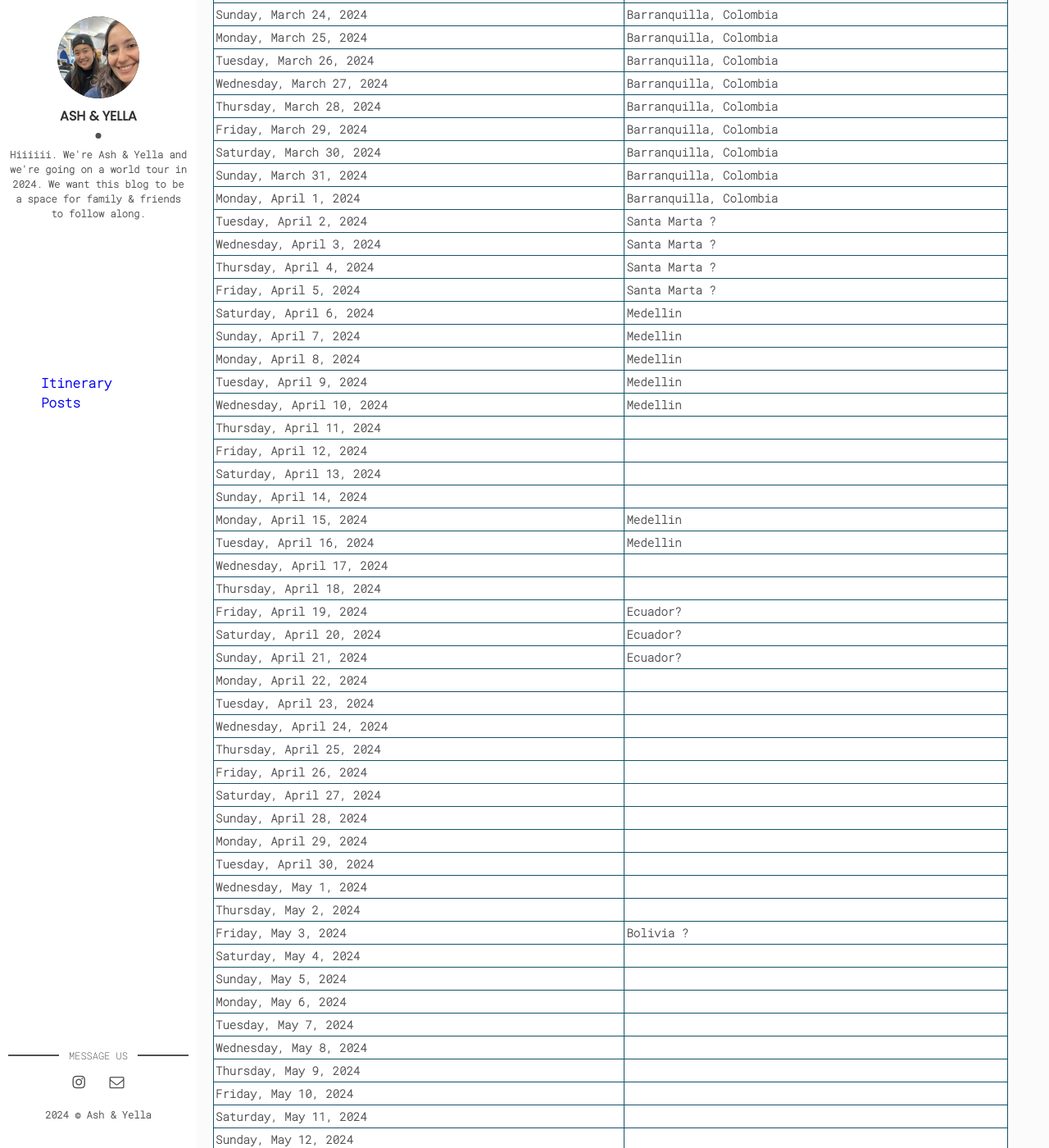
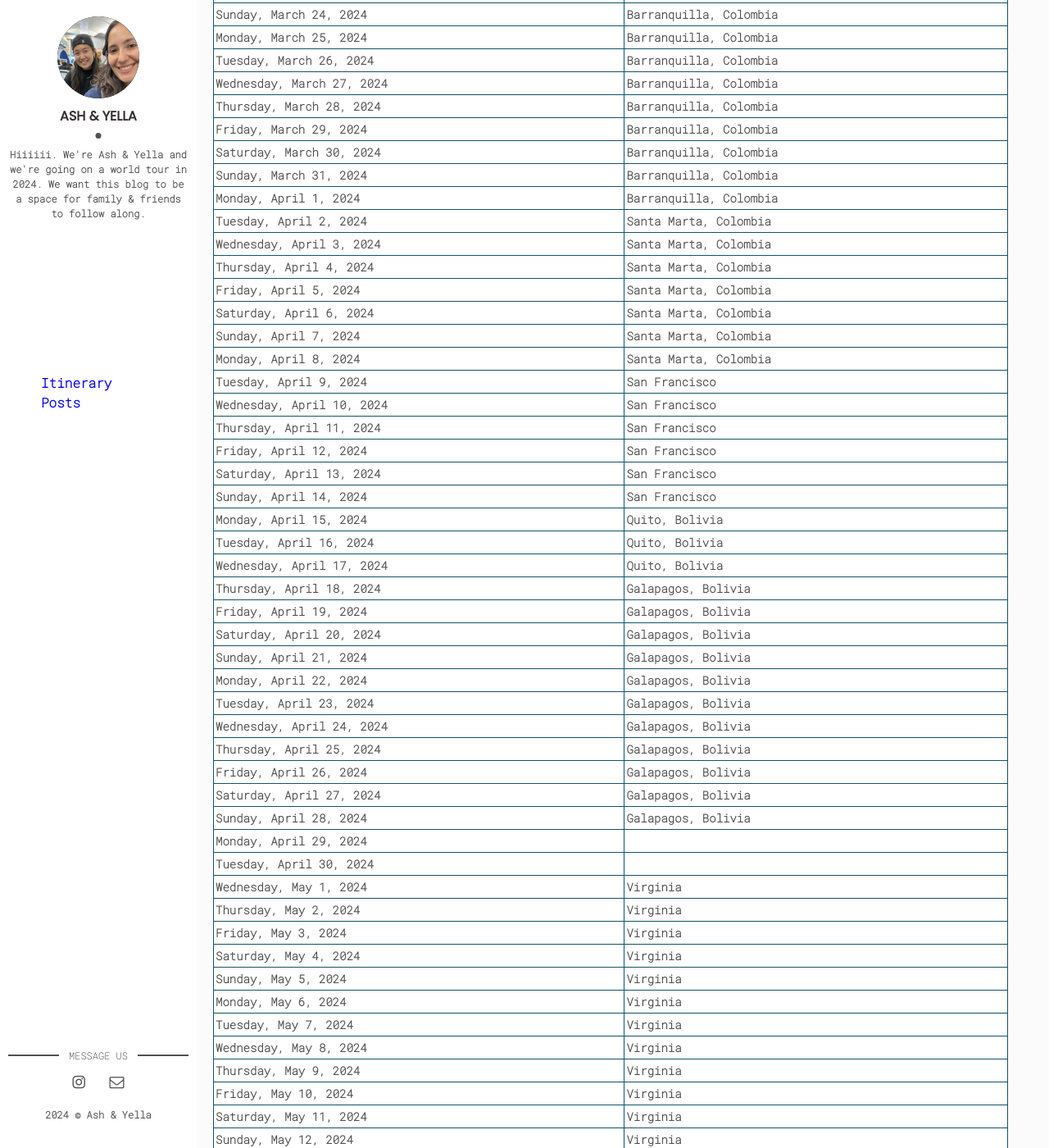
Before and after one commit to daschi/daschi.github.io, a Jekyll site: the page built from pages/itinerary.md, in a window 1280 px wide and 1400 px high, scrolled down 2288 px. Shown: the whole window at 82% size. Built offline with Jekyll 4.4.1, drawn with Linux system fonts in a browser that asks for light colours; some of the changed text lies outside the part shown.

Commit message:
Update itinerary

```diff
--- a/_includes/itinerary_sheet.md
+++ b/_includes/itinerary_sheet.md
@@ -83,60 +83,60 @@
 | Saturday, March 30, 2024 | Barranquilla, Colombia |
 | Sunday, March 31, 2024 | Barranquilla, Colombia |
 | Monday, April 1, 2024 | Barranquilla, Colombia |
-| Tuesday, April 2, 2024 | Santa Marta ? |
-| Wednesday, April 3, 2024 | Santa Marta ? |
-| Thursday, April 4, 2024 | Santa Marta ? |
-| Friday, April 5, 2024 | Santa Marta ? |
-| Saturday, April 6, 2024 | Medellin |
-| Sunday, April 7, 2024 | Medellin |
-| Monday, April 8, 2024 | Medellin |
-| Tuesday, April 9, 2024 | Medellin |
-| Wednesday, April 10, 2024 | Medellin |
-| Thursday, April 11, 2024 |
-| Friday, April 12, 2024 |
-| Saturday, April 13, 2024 |
-| Sunday, April 14, 2024 |
-| Monday, April 15, 2024 | Medellin |
-| Tuesday, April 16, 2024 | Medellin |
-| Wednesday, April 17, 2024 |
-| Thursday, April 18, 2024 |
-| Friday, April 19, 2024 | Ecuador? |
-| Saturday, April 20, 2024 | Ecuador? |
-| Sunday, April 21, 2024 | Ecuador? |
-| Monday, April 22, 2024 |
-| Tuesday, April 23, 2024 |
-| Wednesday, April 24, 2024 |
-| Thursday, April 25, 2024 |
-| Friday, April 26, 2024 |
-| Saturday, April 27, 2024 |
-| Sunday, April 28, 2024 |
+| Tuesday, April 2, 2024 | Santa Marta, Colombia |
+| Wednesday, April 3, 2024 | Santa Marta, Colombia |
+| Thursday, April 4, 2024 | Santa Marta, Colombia |
+| Friday, April 5, 2024 | Santa Marta, Colombia |
+| Saturday, April 6, 2024 | Santa Marta, Colombia |
+| Sunday, April 7, 2024 | Santa Marta, Colombia |
+| Monday, April 8, 2024 | Santa Marta, Colombia |
+| Tuesday, April 9, 2024 | San Francisco |
+| Wednesday, April 10, 2024 | San Francisco |
+| Thursday, April 11, 2024 | San Francisco |
+| Friday, April 12, 2024 | San Francisco |
+| Saturday, April 13, 2024 | San Francisco |
+| Sunday, April 14, 2024 | San Francisco |
+| Monday, April 15, 2024 | Quito, Bolivia |
+| Tuesday, April 16, 2024 | Quito, Bolivia |
+| Wednesday, April 17, 2024 | Quito, Bolivia |
+| Thursday, April 18, 2024 | Galapagos, Bolivia |
+| Friday, April 19, 2024 | Galapagos, Bolivia |
+| Saturday, April 20, 2024 | Galapagos, Bolivia |
+| Sunday, April 21, 2024 | Galapagos, Bolivia |
+| Monday, April 22, 2024 | Galapagos, Bolivia |
+| Tuesday, April 23, 2024 | Galapagos, Bolivia |
+| Wednesday, April 24, 2024 | Galapagos, Bolivia |
+| Thursday, April 25, 2024 | Galapagos, Bolivia |
+| Friday, April 26, 2024 | Galapagos, Bolivia |
+| Saturday, April 27, 2024 | Galapagos, Bolivia |
+| Sunday, April 28, 2024 | Galapagos, Bolivia |
 | Monday, April 29, 2024 |
 | Tuesday, April 30, 2024 |
-| Wednesday, May 1, 2024 |
-| Thursday, May 2, 2024 |
-| Friday, May 3, 2024 | Bolivia ? |
-| Saturday, May 4, 2024 |
-| Sunday, May 5, 2024 |
-| Monday, May 6, 2024 |
-| Tuesday, May 7, 2024 |
-| Wednesday, May 8, 2024 |
-| Thursday, May 9, 2024 |
-| Friday, May 10, 2024 |
-| Saturday, May 11, 2024 |
-| Sunday, May 12, 2024 |
-| Monday, May 13, 2024 |
-| Tuesday, May 14, 2024 | costa rica? |
-| Wednesday, May 15, 2024 |
-| Thursday, May 16, 2024 |
-| Friday, May 17, 2024 |
-| Saturday, May 18, 2024 |
-| Sunday, May 19, 2024 |
-| Monday, May 20, 2024 |
-| Tuesday, May 21, 2024 |
-| Wednesday, May 22, 2024 |
-| Thursday, May 23, 2024 |
-| Friday, May 24, 2024 |
-| Saturday, May 25, 2024 |
+| Wednesday, May 1, 2024 | Virginia |
+| Thursday, May 2, 2024 | Virginia |
+| Friday, May 3, 2024 | Virginia |
+| Saturday, May 4, 2024 | Virginia |
+| Sunday, May 5, 2024 | Virginia |
+| Monday, May 6, 2024 | Virginia |
+| Tuesday, May 7, 2024 | Virginia |
+| Wednesday, May 8, 2024 | Virginia |
+| Thursday, May 9, 2024 | Virginia |
+| Friday, May 10, 2024 | Virginia |
+| Saturday, May 11, 2024 | Virginia |
+| Sunday, May 12, 2024 | Virginia |
+| Monday, May 13, 2024 | Virginia |
+| Tuesday, May 14, 2024 | Virginia |
+| Wednesday, May 15, 2024 | Virginia |
+| Thursday, May 16, 2024 | Virginia |
+| Friday, May 17, 2024 | Virginia |
+| Saturday, May 18, 2024 | Virginia |
+| Sunday, May 19, 2024 | Virginia |
+| Monday, May 20, 2024 | Virginia |
+| Tuesday, May 21, 2024 | Virginia |
+| Wednesday, May 22, 2024 | Virginia |
+| Thursday, May 23, 2024 | Virginia |
+| Friday, May 24, 2024 | Virginia |
+| Saturday, May 25, 2024 | Virginia |
 | Sunday, May 26, 2024 |
 | Monday, May 27, 2024 |
 | Tuesday, May 28, 2024 |
```
